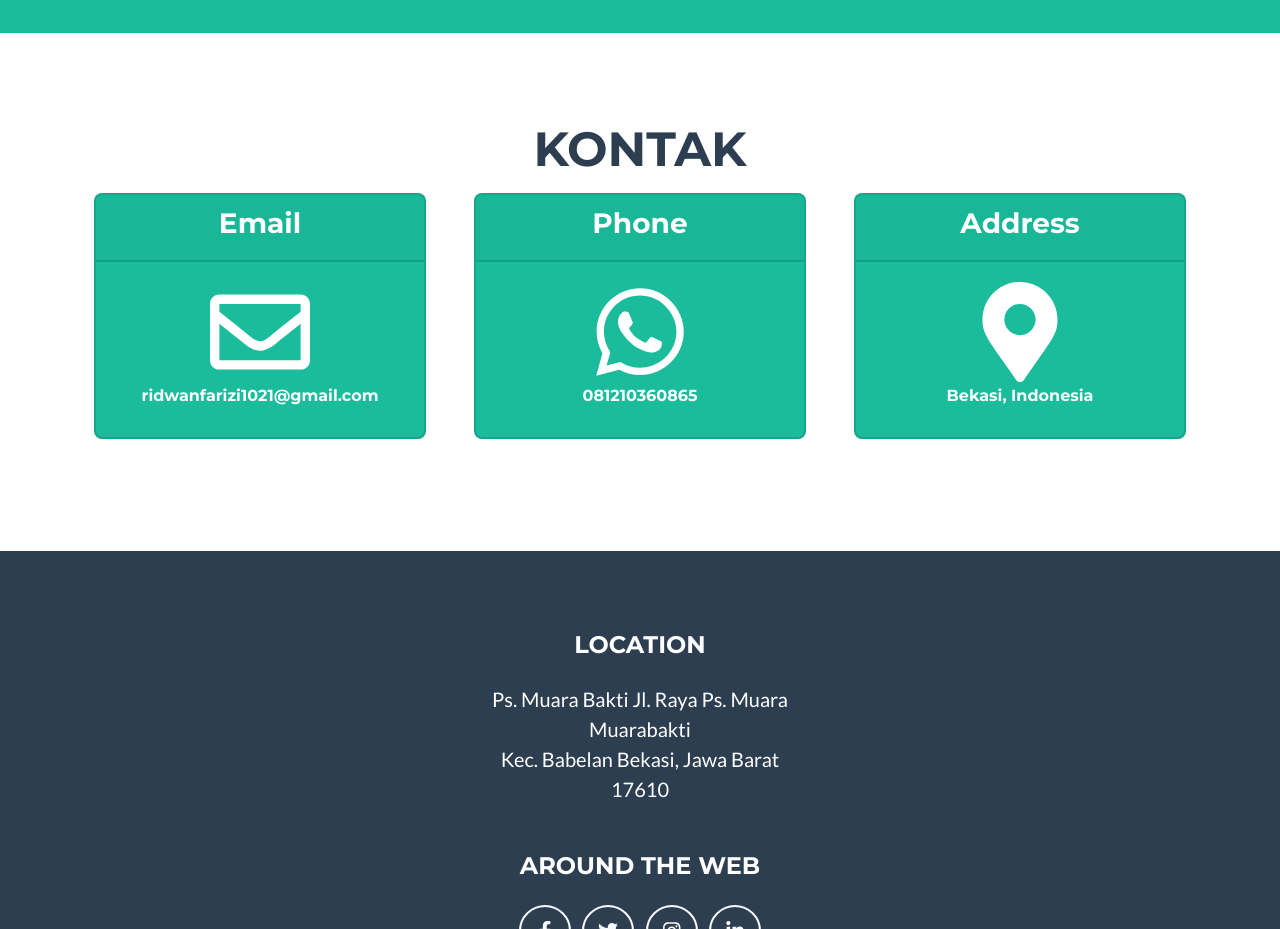
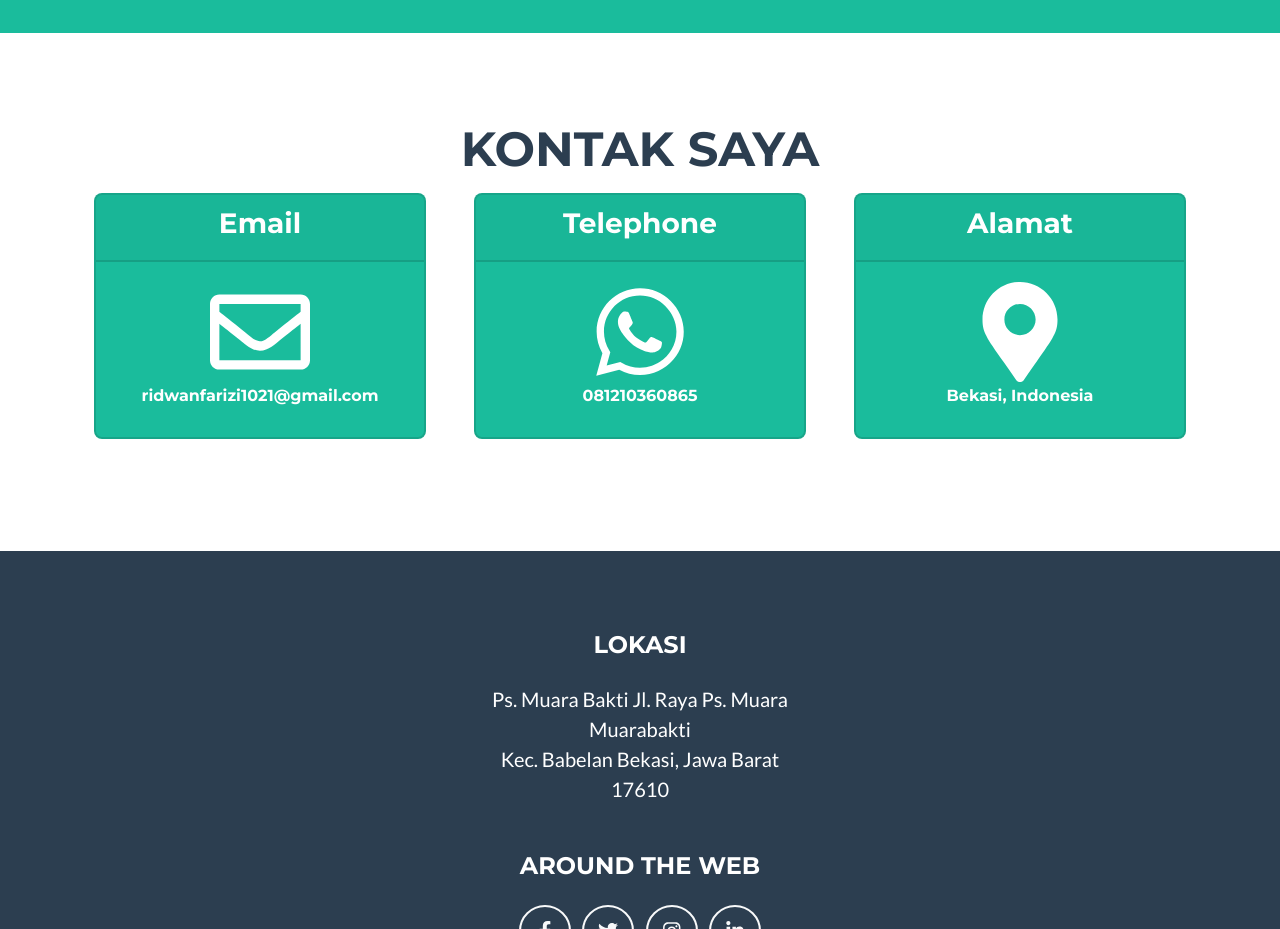
Before and after one commit to RidwanFarizi/RidwanFarizi.github.io, a plain HTML site: page index.html in a window 1280 px wide. Shown: the part 2180-3109 px from the top of the page. Drawn offline with nearby package versions, Linux system fonts and the light colour scheme.

Commit message:
Update index.html

```diff
--- a/index.html
+++ b/index.html
@@ -150,7 +150,7 @@
         <section class="page-section" id="contact">
             <div class="container">
                 <!-- Contact Section Heading-->
-                <h2 class="page-section-heading text-center text-uppercase text-secondary mb-0">Kontak</h2>
+                <h2 class="page-section-heading text-center text-uppercase text-secondary mb-0">Kontak Saya</h2>
                 <!-- Icon Divider-->
                 <br>
 
@@ -167,7 +167,7 @@
 
                       <div class ="col-lg-4">
                         <div class="card text-white bg-primary mb-3" >
-                          <div class="card-header text-center"><h3>Phone</h3></div>
+                          <div class="card-header text-center"><h3>Telephone</h3></div>
                           <div class="card-body mx-auto">
                             <i class="fab fa-whatsapp" style="width: 200px; height: 100px;"></i>
                             <h6 class="card-title text-center">081210360865</h6>
@@ -177,7 +177,7 @@
 
                       <div class ="col-lg-4">
                         <div class="card text-white bg-primary mb-3">
-                          <div class="card-header text-center"><h3>Address</h3></div>
+                          <div class="card-header text-center"><h3>Alamat</h3></div>
                           <div class="card-body mx-auto ">
                             <i class="fas fa-map-marker-alt" style="width: 200px; height: 100px;"></i>
                             <h6 class="card-title text-center">Bekasi, Indonesia</h6>
@@ -196,7 +196,7 @@
                 <div class="row">
                     <!-- Footer Location-->
                     <div class="col-lg-4 mb-5 mb-lg-0 mx-auto">
-                        <h4 class="text-uppercase mb-4">Location</h4>
+                        <h4 class="text-uppercase mb-4">Lokasi</h4>
                         <p class="lead mb-0">
                             Ps. Muara Bakti
                             Jl. Raya Ps. Muara
```
